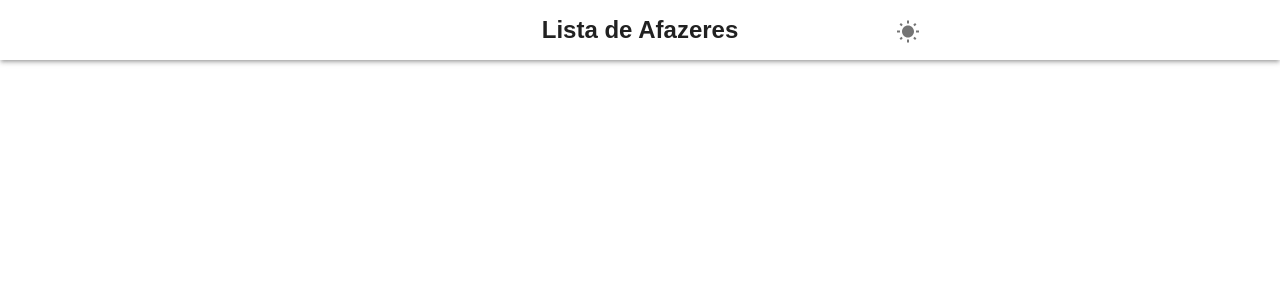
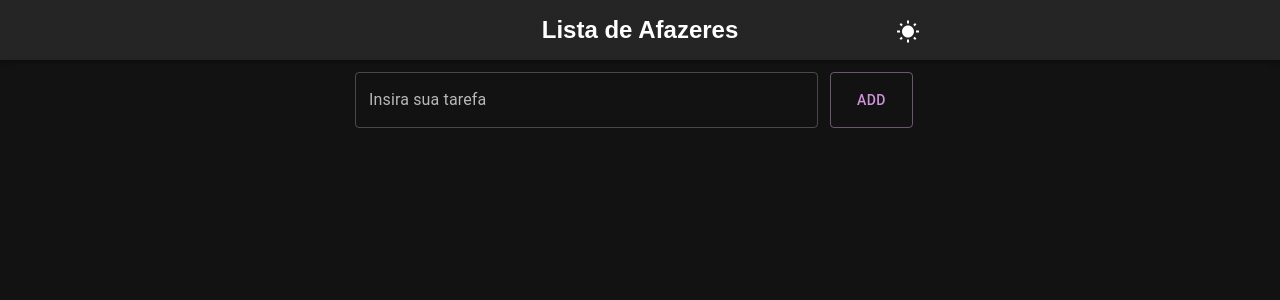
Before and after one commit to edusdorneles/to-do-list, a React (Create React App) app: page / in a window 1280 px wide. Shown: the top 300 px of the page. Built offline with nearby package versions, Linux system fonts and the light colour scheme.

Commit message:
📝 New: Input tarefa

```diff
--- a/package.json
+++ b/package.json
@@ -3,7 +3,9 @@
   "version": "0.1.0",
   "private": true,
   "dependencies": {
-    "@material-ui/core": "^4.12.3",
+    "@emotion/react": "^11.4.1",
+    "@emotion/styled": "^11.3.0",
+    "@material-ui/core": "^5.0.0-beta.5",
     "@material-ui/icons": "^4.11.2",
     "@material-ui/styles": "^4.11.4",
     "@testing-library/jest-dom": "^5.11.4",
--- a/src/App.js
+++ b/src/App.js
@@ -2,6 +2,8 @@ import React from 'react';
 import { useAuth } from './providers/Auth';
 import { ThemeProvider, Box } from '@material-ui/core';
 import Header from './components/Header/Header';
+import TaskInput from './components/TaskInput/TaskInput';
+
 import './App.css';
 
 function App() {
@@ -11,6 +13,8 @@ function App() {
     <ThemeProvider theme={theme}>
       <Box sx={{minHeight: '100vh', bgcolor: 'background.default'}}>
         <Header />
+
+        <TaskInput />
       </Box>
     </ThemeProvider>
   );
--- /dev/null
+++ b/src/components/TaskInput/TaskInput.js
@@ -0,0 +1,41 @@
+import React from 'react'
+import { Container, Grid, TextField, Button } from '@material-ui/core';
+import { useAuth } from '../../providers/Auth';
+
+import useStyles from './styles';
+
+const TaskInput = () => {
+    const { task, setTask, addToTaskList, TaskInputRef } = useAuth();
+    const classes = useStyles();
+
+    return (
+        <Container className={classes.inputContainer} maxWidth="sm">
+            <Grid container maxWidth columnSpacing={1.5}>
+                <Grid item xs={10}>
+                    <TextField
+                        label="Insira sua tarefa"
+                        variant="outlined"
+                        color="secondary"
+                        fullWidth
+                        value={task}
+                        onChange={(e) => {setTask(e.target.value)}}
+                        ref={TaskInputRef}
+                    />
+                </Grid>
+
+                <Grid item xs={2}>
+                    <Button
+                        variant="outlined"
+                        color="secondary"
+                        fullWidth
+                        onClick={() => {addToTaskList()}}
+                    >
+                        Add
+                    </Button>
+                </Grid>
+            </Grid>
+        </Container>
+    )
+}
+
+export default TaskInput;
--- /dev/null
+++ b/src/components/TaskInput/styles.js
@@ -0,0 +1,11 @@
+import { makeStyles } from "@material-ui/styles";
+
+export default makeStyles({
+    inputContainer: {
+        padding: '12px 15px',
+
+        '& button': {
+            height: '56px'
+        },
+    },
+})
--- a/src/providers/Auth.js
+++ b/src/providers/Auth.js
@@ -1,19 +1,33 @@
-import React, { useState } from 'react';
+import React, { useState, useRef } from 'react';
 import { createTheme } from '@material-ui/core';
 
 export const AuthContext = React.createContext({});
 
 export const AuthProvider = (props) => {
+    // Temas
     const [lightMode, setLightMode] = useState(false);
-
     const theme = createTheme({
         palette: {
-            type: lightMode ? 'light' : 'dark',
+            mode: lightMode ? 'light' : 'dark',
         },
     });
 
+    // Input das tarefas
+    const [task, setTask] = useState('');
+    const [taskList, setTaskList] = useState([]);
+    const TaskInputRef = useRef();
+    const addToTaskList = () => {
+        if(task.length) {
+            setTaskList([...taskList, task]);
+            setTask('');
+            alert('Tarefa adicionada!')
+        } else {
+            alert('Insira alguma tarefa!')
+        }
+    }
+
     return(
-        <AuthContext.Provider value={{theme, lightMode, setLightMode}}>
+        <AuthContext.Provider value={{theme, lightMode, setLightMode, task, setTask, addToTaskList, TaskInputRef}}>
             {props.children}
         </AuthContext.Provider>
     )
```
Also changed, not shown: 1 other file (tests, documents, lock files or other folders).
